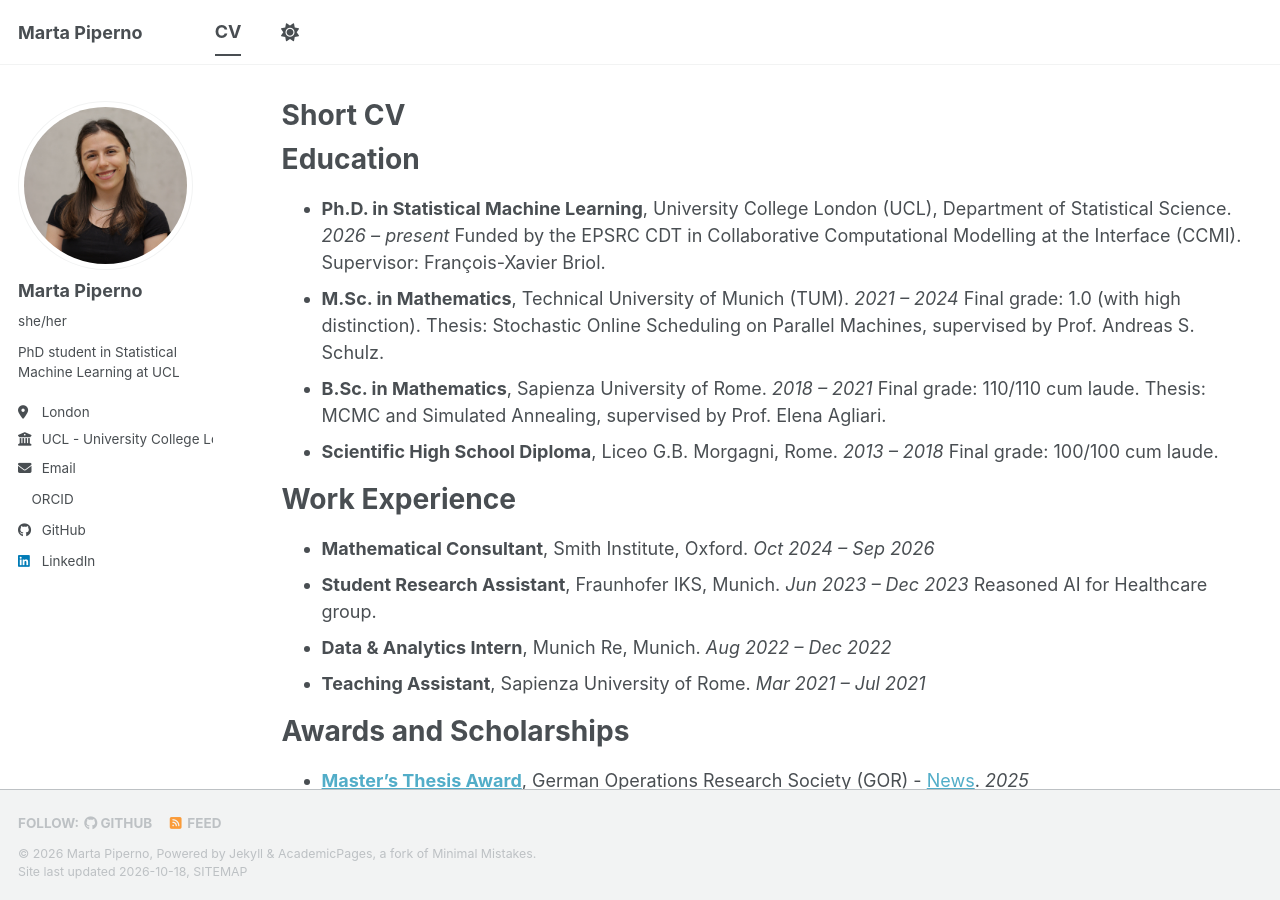
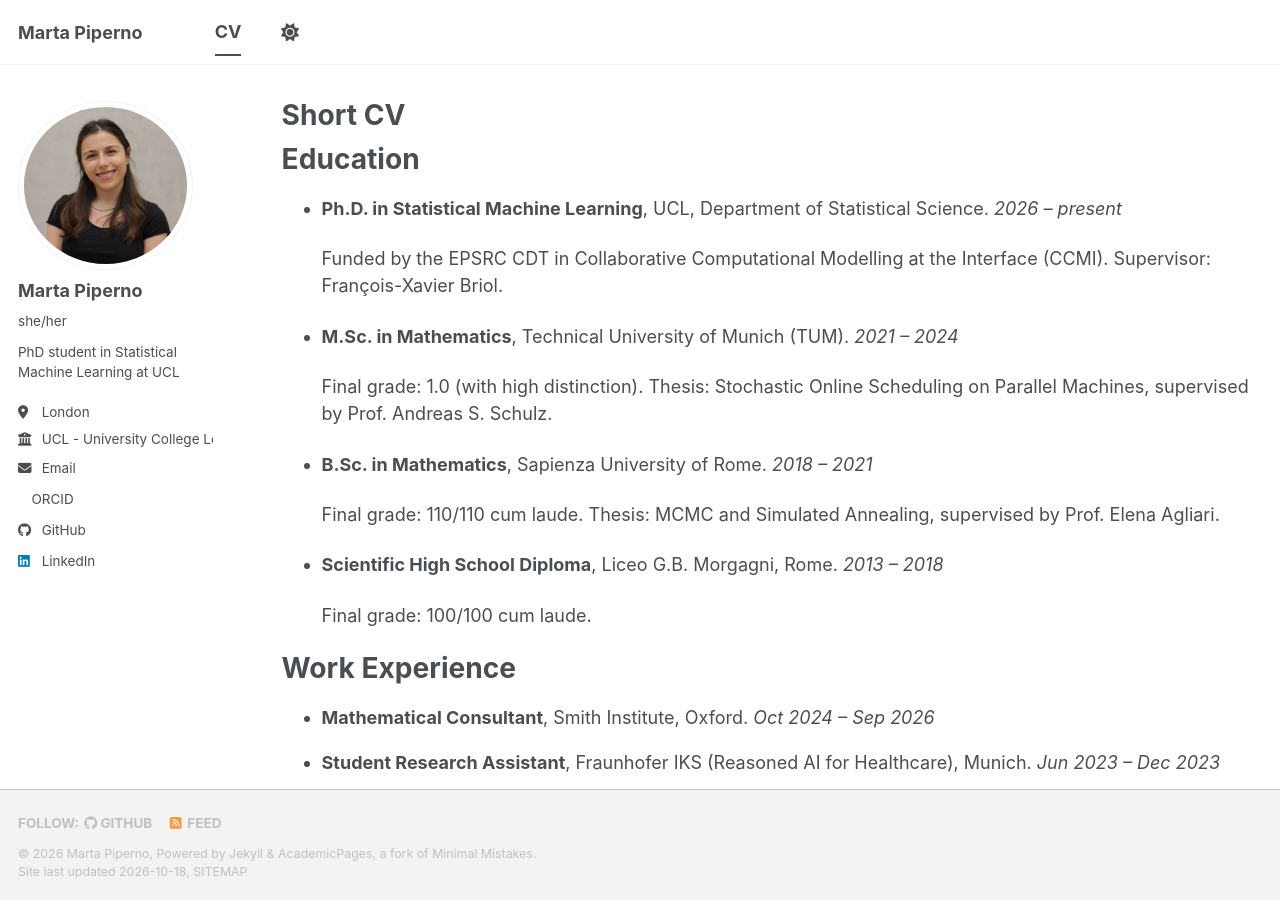
Before and after one commit to MartaPip/martapip.github.io, a Jekyll site: the page built from _pages/cv.md, in a window 1280 px wide and 900 px high. Built offline with Jekyll 4.4.1, drawn with Linux system fonts in a browser that asks for light colours; a style sheet for code colours, icons or effects is not loaded.

Commit message:
fix typos

```diff
--- a/_pages/cv.md
+++ b/_pages/cv.md
@@ -11,20 +11,27 @@ redirect_from:
 
 Education
 ======
-* **Ph.D. in Statistical Machine Learning**, University College London (UCL), Department of Statistical Science. *2026 – present*
-  Funded by the EPSRC CDT in Collaborative Computational Modelling at the Interface (CCMI). Supervisor: François-Xavier Briol.
+* **Ph.D. in Statistical Machine Learning**, UCL, Department of Statistical Science. *2026 – present*
+
+  Funded by the EPSRC CDT in Collaborative Computational Modelling at the Interface (CCMI).
+  Supervisor: François-Xavier Briol.
 * **M.Sc. in Mathematics**, Technical University of Munich (TUM). *2021 – 2024*
-  Final grade: 1.0 (with high distinction). Thesis: Stochastic Online Scheduling on Parallel Machines, supervised by Prof. Andreas S. Schulz.
+
+  Final grade: 1.0 (with high distinction).
+  Thesis: Stochastic Online Scheduling on Parallel Machines, supervised by Prof. Andreas S. Schulz.
 * **B.Sc. in Mathematics**, Sapienza University of Rome. *2018 – 2021*
-  Final grade: 110/110 cum laude.  Thesis: MCMC and Simulated Annealing, supervised by Prof. Elena Agliari.
+
+  Final grade: 110/110 cum laude.
+  Thesis: MCMC and Simulated Annealing, supervised by Prof. Elena Agliari.
 * **Scientific High School Diploma**, Liceo G.B. Morgagni, Rome. *2013 – 2018*
+
   Final grade: 100/100 cum laude.
 
 Work Experience
 ======
 * **Mathematical Consultant**, Smith Institute, Oxford. *Oct 2024 – Sep 2026*
-* **Student Research Assistant**, Fraunhofer IKS, Munich. *Jun 2023 – Dec 2023*
-  Reasoned AI for Healthcare group.
+* **Student Research Assistant**, Fraunhofer IKS (Reasoned AI for Healthcare), Munich. *Jun 2023 – Dec 2023*
+
 * **Data & Analytics Intern**, Munich Re, Munich. *Aug 2022 – Dec 2022*
 * **Teaching Assistant**, Sapienza University of Rome. *Mar 2021 – Jul 2021*
 
```
